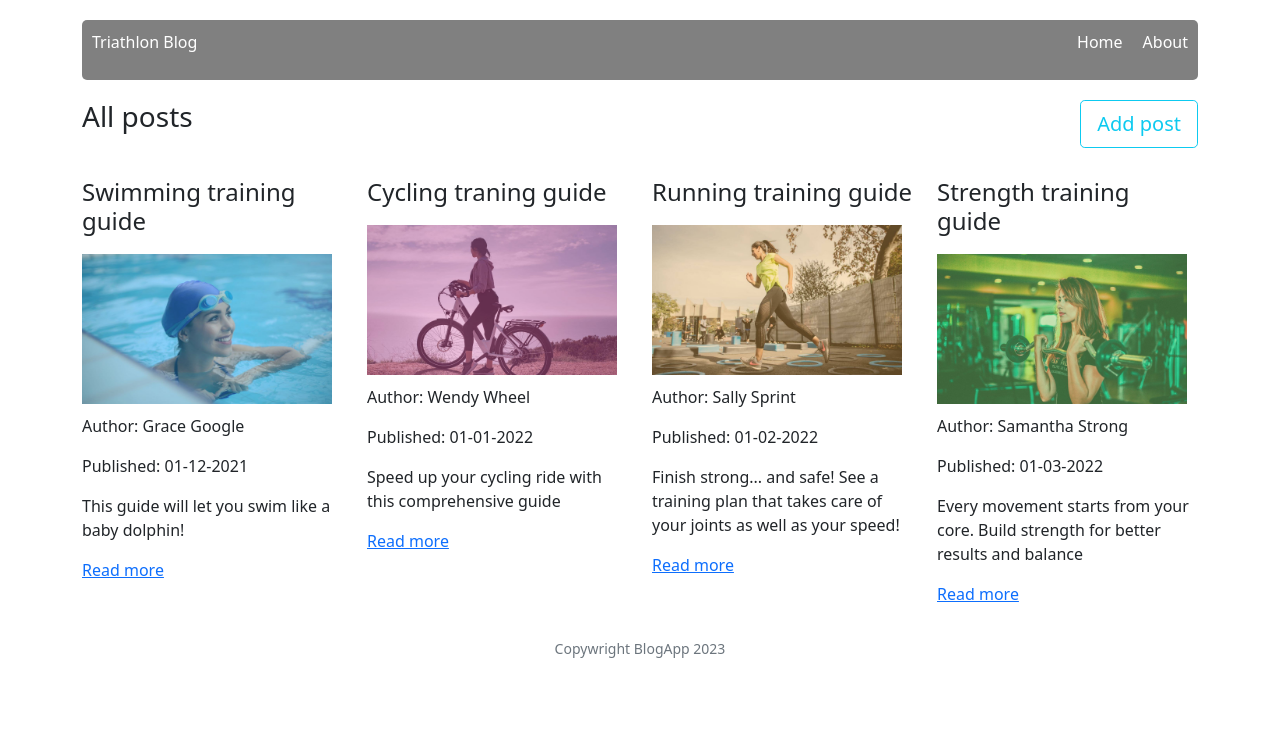
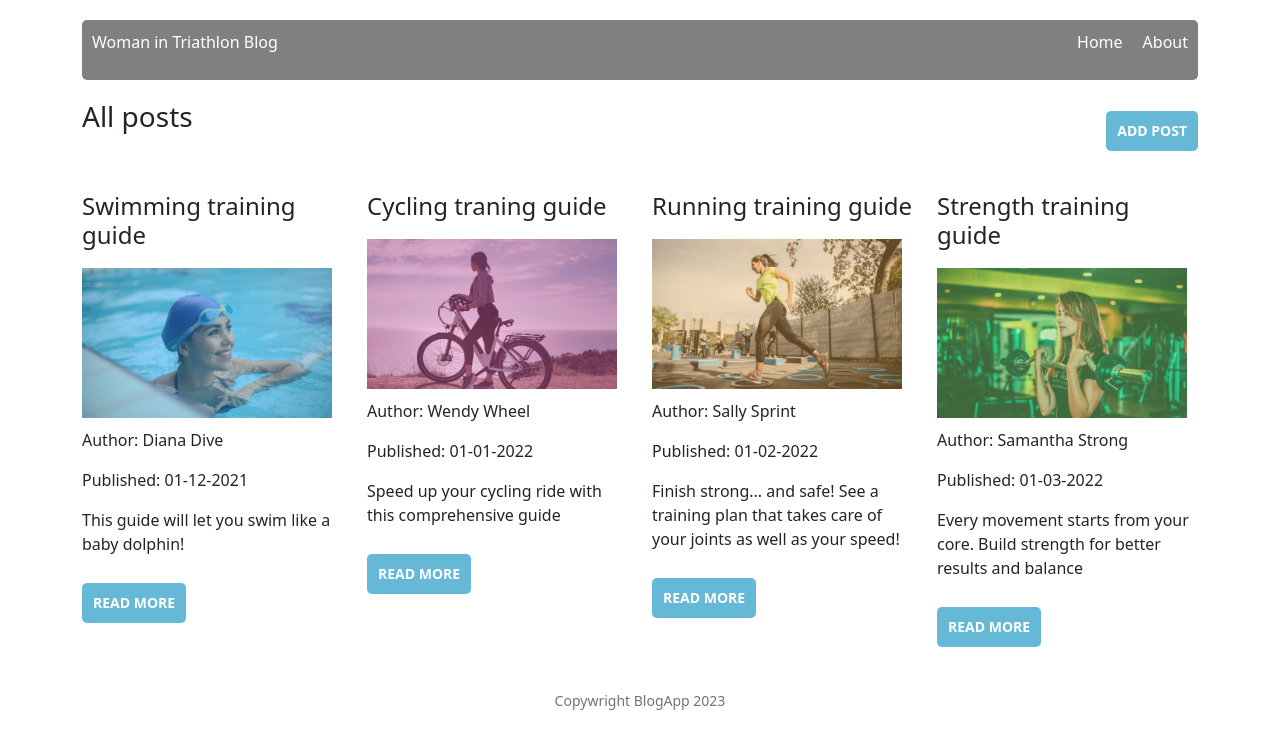
Before and after one commit to GabrielaDun/blog-react, a JavaScript app in the folder blog-react/: page / in a window 1280 px wide. Shown: the top 748 px of the page. Built offline with nearby package versions, Linux system fonts and the light colour scheme.

Commit message:
Added home page and links to read each blog

```diff
--- /dev/null
+++ b/blog-react/src/components/features/Button/Button.js
@@ -0,0 +1,15 @@
+
+import styles from './Button.module.scss'
+
+const Button = props => {
+    return (
+        <div>
+            <button className={styles.button}>
+                {props.children}
+            </button>
+        </div>
+    );
+
+};
+
+export default Button;
--- /dev/null
+++ b/blog-react/src/components/features/Button/Button.module.scss
@@ -0,0 +1,37 @@
+@import '../../../styles/settings.scss';
+
+.button {
+    background: $color-success;
+    border: 0;
+    color: $color-light;
+    font-size: 14px;
+    text-align: center;
+    line-height: 1.3;
+    padding: $base-size;
+    margin: $base-size 0 ;
+    border-radius: $radius;
+    cursor: pointer;
+    font-weight: 700;
+    text-transform: uppercase;
+    transition: $transition;
+
+    &:hover {
+        background: darken($color-success, 10%);
+    }
+
+    &.danger {
+        background: $color-warning;
+
+        &:hover {
+            background: darken($color-warning, 5%);
+        }
+    }
+
+    &.transparent {
+        background: transparent;
+
+        &:hover {
+            color: darken($color-light, 20%);
+        }
+    }
+}
--- a/blog-react/src/components/features/PostBox/PostBox.js
+++ b/blog-react/src/components/features/PostBox/PostBox.js
@@ -1,7 +1,12 @@
-import { Link } from 'react-router-dom';
-import styles from  './PostBox.module.scss'
+///import { Link } from 'react-router-dom';
+import styles from  './PostBox.module.scss';
+import Button from '../Button/Button';
+import { Link} from 'react-router-dom';
+
+
 
 const PostBox = (props) => {
+    console.log(props);
     return (
         <div>
             <h4>{props.title}</h4>
@@ -12,7 +17,7 @@ const PostBox = (props) => {
             <p>Author: {props.author}</p>
             <p>Published: {props.publishedDate}</p>
             <p>{props.shortDescription}</p>
-            <Link to={'/post/'+ props.id}>Read more</Link>
+            <Link className={styles.button}to={'/post/'+ props.id}><Button>Read more</Button></Link>
         </div>
     )
 
--- a/blog-react/src/components/features/PostBox/PostBox.module.scss
+++ b/blog-react/src/components/features/PostBox/PostBox.module.scss
@@ -5,3 +5,8 @@
     height: 150px;
     margin: 10px 0;
 }
+
+.button {
+    text-decoration: none;
+    color: white;
+}
--- a/blog-react/src/components/pages/Home/Home.js
+++ b/blog-react/src/components/pages/Home/Home.js
@@ -1,7 +1,8 @@
-import { Link } from 'react-router-dom';
-import { Button} from "react-bootstrap";
+//import { Link } from 'react-router-dom';
+import Button from '../../features/Button/Button';
 import Posts from '../../features/Posts/Posts';
 import styles from './Home.module.scss';
+import { Link} from 'react-router-dom';
 
 
 const Home = () => {
@@ -9,7 +10,7 @@ const Home = () => {
         <div>
             <div className={styles.homeContainer}>
                 <h3>All posts</h3>
-                <Button size="lg" variant="outline-info" as={Link} to='/post/add'>Add post</Button>
+                <Link className={styles.button}to={'/post/add'}><Button>Add post</Button></Link>
             </div>
             <Posts />
         </div>
--- a/blog-react/src/components/pages/Home/Home.module.scss
+++ b/blog-react/src/components/pages/Home/Home.module.scss
@@ -11,3 +11,8 @@
     flex-direction: row;
     flex-wrap: nowrap;
   }
+
+  .button {
+    text-decoration: none;
+    color: white;
+  }
--- a/blog-react/src/components/views/NavBar/NavBar.js
+++ b/blog-react/src/components/views/NavBar/NavBar.js
@@ -6,7 +6,7 @@ const NavBar = () => {
     return (
         <div>
             <div className={styles.navbar}>
-                <div className={styles.blogName}><p>Triathlon Blog</p></div>
+                <div className={styles.blogName}><p>Woman in Triathlon Blog</p></div>
                 <div className={styles.links}>
                     <NavLink className={styles.link} to="/">Home</NavLink>
                     <NavLink className={styles.link} to="/about">About</NavLink>
--- a/blog-react/src/redux/initialState.js
+++ b/blog-react/src/redux/initialState.js
@@ -8,7 +8,7 @@ const initialState = {
             shortDescription: 'This guide will let you swim like a baby dolphin!',
             content: 'Main content of the article',
             publishedDate: '01-12-2021',
-            author: 'Grace Google'
+            author: 'Diana Dive'
         },
         {
             id: '2',
--- a/blog-react/src/redux/postsRedux.js
+++ b/blog-react/src/redux/postsRedux.js
@@ -2,7 +2,7 @@
 export const getAllPosts = state => state.posts;
 
 // actions
-const createActionName = actionName => `app/posts/${actionName}`;
+//const createActionName = actionName => `app/posts/${actionName}`;
 
 // action creators
 const postsReducer = (statePart = [], action) => {
--- /dev/null
+++ b/blog-react/src/styles/global.scss
@@ -0,0 +1,28 @@
+@import './settings.scss';
+
+*, *::before, *::after {
+  box-sizing: border-box;
+}
+
+body {
+  margin: 0;
+  padding: 0;
+  background: $color-dark;
+  font-family: $font-text;
+  font-size: ($base-size * 1.1);
+  color: $color-light;
+  letter-spacing: 0.5px;
+}
+
+:global(.container) {
+  width: 90%;
+  max-width: 1400px;
+  margin: 0 auto;
+}
+
+.button {
+  text-decoration: none;
+  color: white;
+}
+
+@import "./typography.scss";
--- /dev/null
+++ b/blog-react/src/styles/settings.scss
@@ -0,0 +1,10 @@
+$color-light: #fff;
+$color-dark: #2f3542;
+$color-success: #65b9d7;
+$color-warning: #ab86ae;
+
+$font-text: 'Poppins', sans-serif;
+
+$radius: 5px;
+$base-size: 11px;
+$transition: all 0.5s;
--- /dev/null
+++ b/blog-react/src/styles/typography.scss
@@ -0,0 +1,6 @@
+@import './settings.scss';
+@import url('https://fonts.googleapis.com/css?family=Poppins:400,700');
+
+h1, h2, h3, h4, h5, h6 {
+  margin: 0;
+}
```
